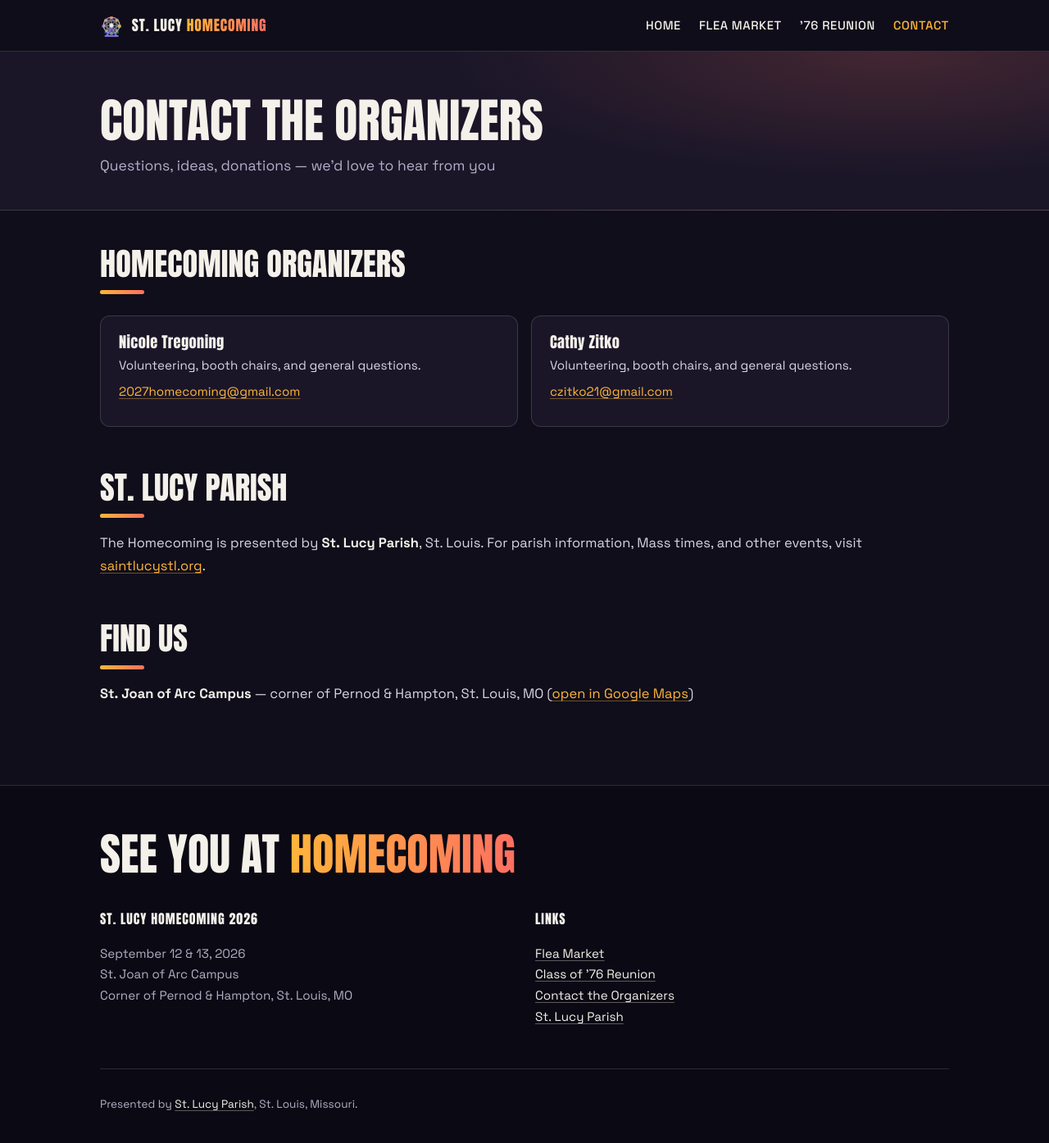
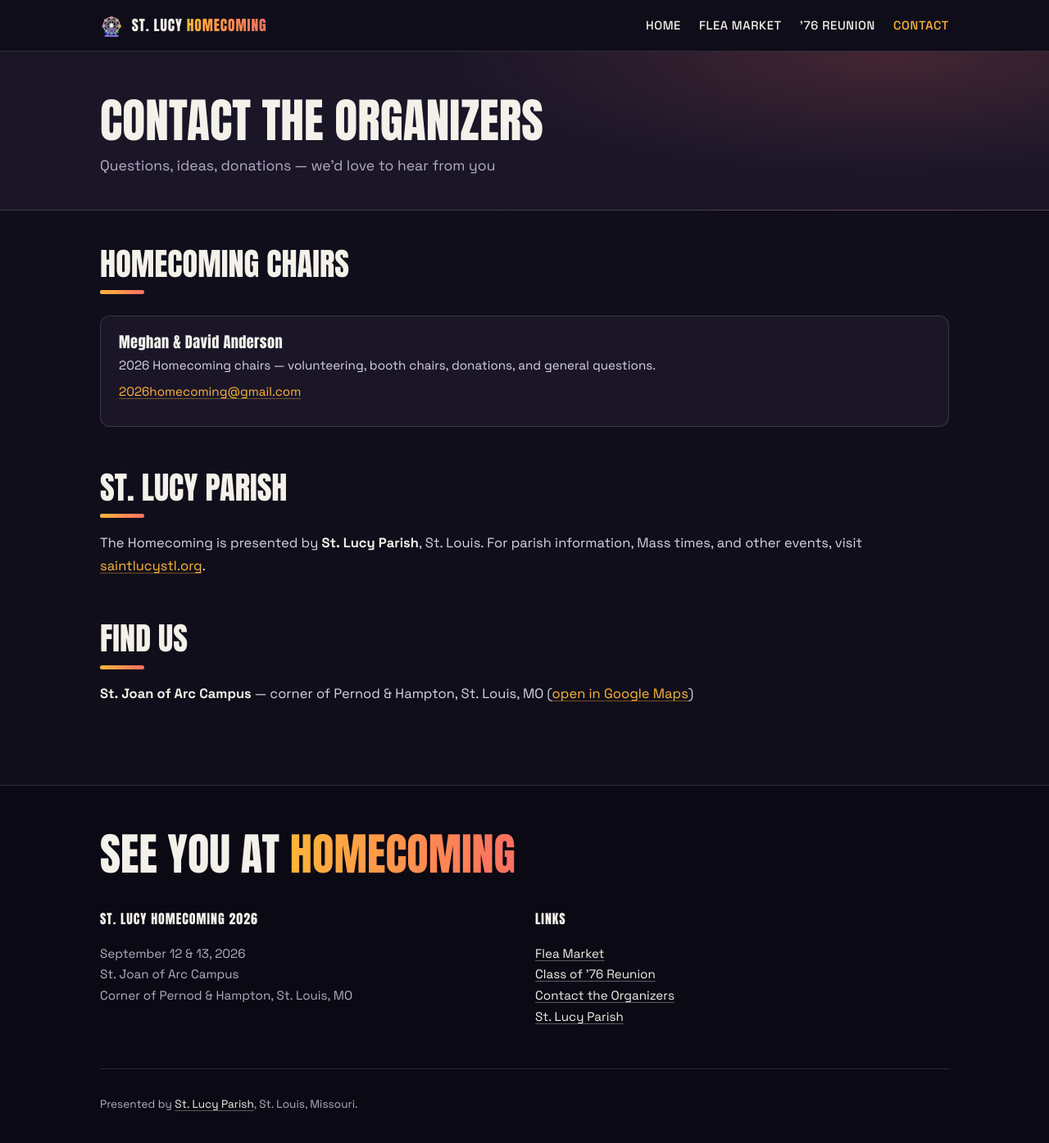
Before and after one commit to mpmenne/stlucy-homecoming, a Jekyll site: the page built from contact.md, in a window 1280 px wide and 1396 px high. Shown: the whole window at 82% size. Built offline with Jekyll 4.4.1, drawn with Linux system fonts in a browser that asks for light colours.

Commit message:
Update homecoming chairs to Meghan & David Anderson
The 2026 chairs are Meghan and David Anderson at 2026homecoming@gmail.com,
per the parish listing. Replaces Nicole Tregoning and Cathy Zitko, whose
2027homecoming@gmail.com address belongs to a different year and would have
misdirected people asking about this September's festival. The two cards
collapse to one since the chairs share a single address, and the heading
matches the parish's own wording.

Co-Authored-By: Claude Opus 5 (1M context) <noreply@anthropic.com>
Claude-Session: https://claude.ai/code/session_01U975niLYyaxNpxrv5r4RNX

```diff
--- a/contact.md
+++ b/contact.md
@@ -9,18 +9,14 @@ description: >-
   in St. Louis.
 ---
 
-## Homecoming organizers
+## Homecoming chairs
 
 <div class="cards">
   <div class="card">
-    <h3>Nicole Tregoning</h3>
-    <p>Volunteering, booth chairs, and general questions.</p>
-    <p><a href="mailto:2027homecoming@gmail.com">2027homecoming@gmail.com</a></p>
-  </div>
-  <div class="card">
-    <h3>Cathy Zitko</h3>
-    <p>Volunteering, booth chairs, and general questions.</p>
-    <p><a href="mailto:czitko21@gmail.com">czitko21@gmail.com</a></p>
+    <h3>Meghan &amp; David Anderson</h3>
+    <p>2026 Homecoming chairs — volunteering, booth chairs, donations, and
+    general questions.</p>
+    <p><a href="mailto:2026homecoming@gmail.com">2026homecoming@gmail.com</a></p>
   </div>
 </div>
 
```
